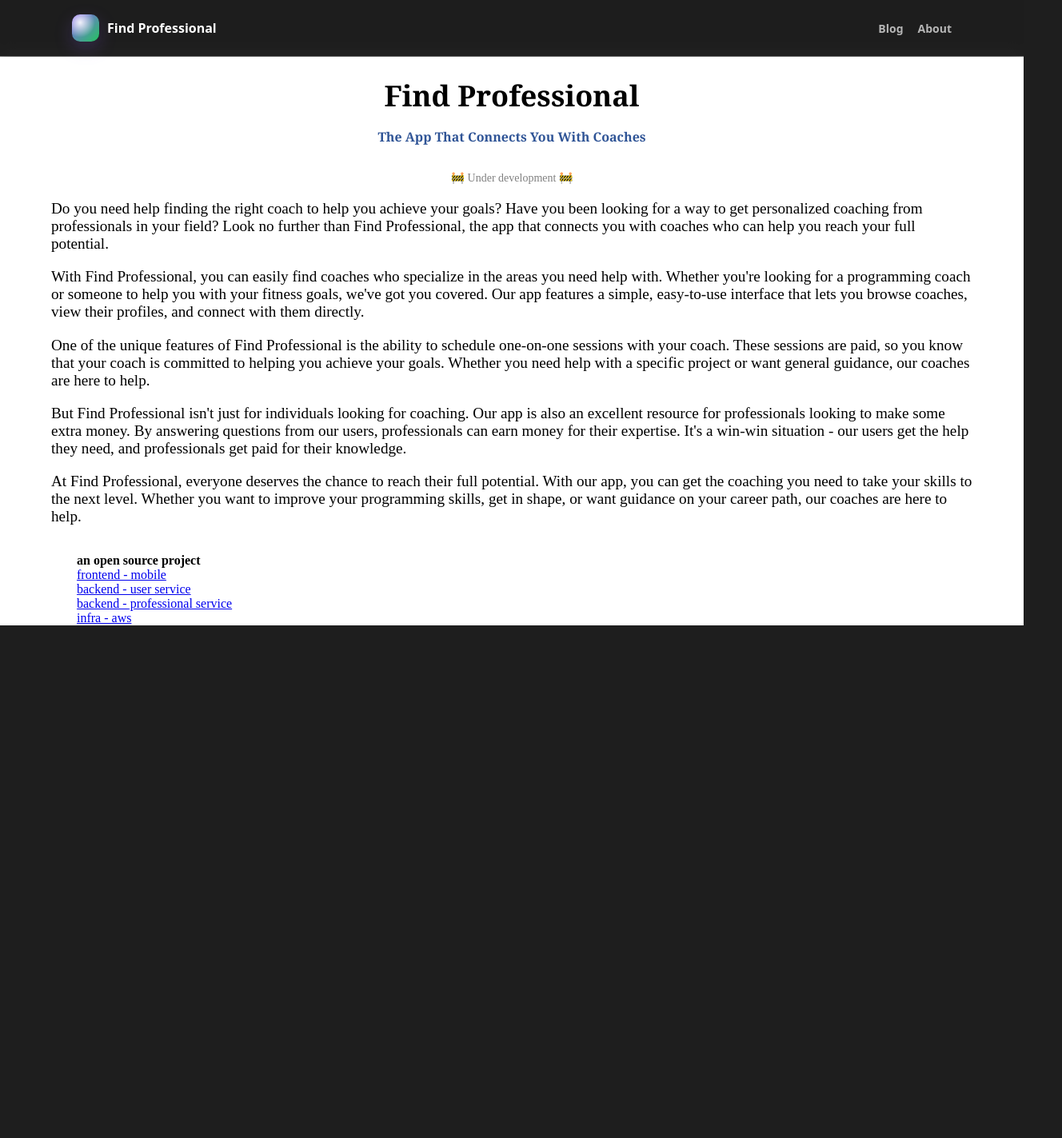
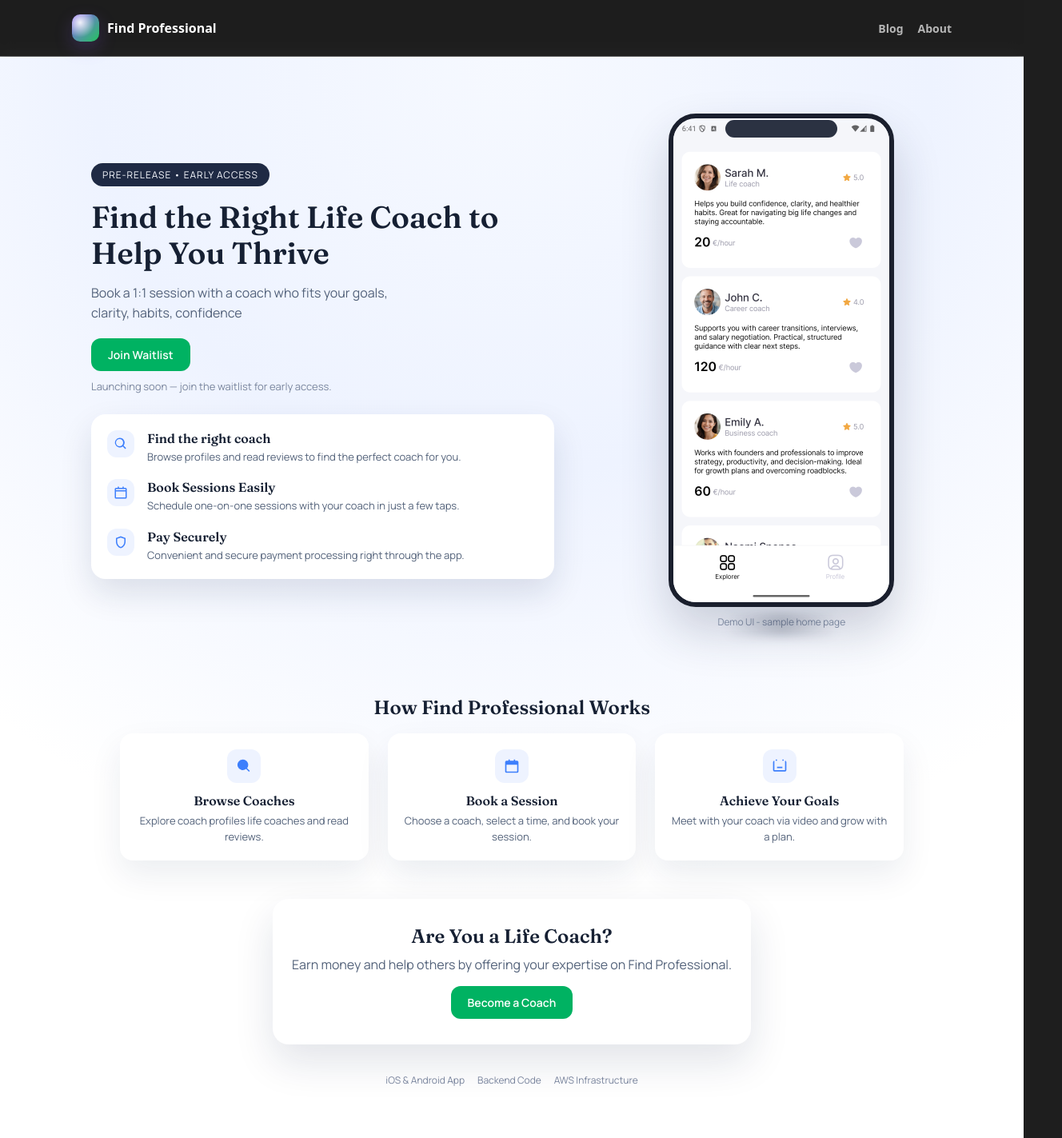
Before and after one commit to hulkdx/sabajafarzadeh.com, a React app: page /findprofessional in a window 1280 px wide. Shown: the whole page at 80% size, 1328 px wide, since content can reach past the window. Before the commit the page ends 870 px from the top, so only its background shows below. Built offline with nearby package versions, Linux system fonts and the light colour scheme.

Commit message:
Professional landing page update (#3)

```diff
--- a/src/components/pages/findprofessional/FindProfessionalPage.css
+++ b/src/components/pages/findprofessional/FindProfessionalPage.css
@@ -1,63 +1,345 @@
-.page-content {
+@import url('https://fonts.googleapis.com/css2?family=Fraunces:wght@500;600;700&family=Manrope:wght@400;500;600&display=swap');
+
+.page-content.find-professional-page {
+  display: flex;
+  flex-direction: column;
+  align-items: stretch;
+  width: 100%;
+  min-height: 100%;
+}
+
+.find-professional-page {
+  background: radial-gradient(circle at top, #f6f9ff 0%, #eef3ff 35%, #ffffff 70%);
+  color: #1f2a44;
+  font-family: 'Manrope', 'Helvetica Neue', sans-serif;
+  padding-bottom: 64px;
+}
+
+.find-professional-page h1,
+.find-professional-page h2,
+.find-professional-page h3 {
+  font-family: 'Fraunces', 'Georgia', serif;
+  font-weight: 600;
+  color: #162033;
+  margin: 0;
+}
+
+.find-professional-page p {
+  margin: 0;
+  color: #53627a;
+}
+
+.fp-hero {
+  width: 100%;
+  padding: 72px 24px 48px;
+}
+
+.fp-hero-inner {
+  max-width: 1100px;
+  margin: 0 auto;
+  display: grid;
+  grid-template-columns: minmax(0, 1.1fr) minmax(0, 0.9fr);
+  gap: 48px;
+  align-items: center;
+  animation: fp-fade-up 0.8s ease both;
+}
+
+.fp-tag {
+  display: inline-flex;
+  align-items: center;
+  padding: 6px 14px;
+  border-radius: 999px;
+  background: #1f2a44;
+  color: #f8faff;
+  font-size: 12px;
+  letter-spacing: 0.08em;
+  text-transform: uppercase;
+}
+
+.fp-hero-copy h1 {
+  font-size: 38px;
+  line-height: 1.2;
+  margin: 16px 0 14px;
+}
+
+.fp-hero-copy p {
+  font-size: 16px;
+  line-height: 1.6;
+  max-width: 420px;
+}
+
+.fp-hero-actions {
+  display: flex;
+  gap: 12px;
+  margin-top: 18px;
+  align-items: center;
+  flex-wrap: wrap;
+}
+
+.fp-btn {
+  display: inline-flex;
+  align-items: center;
+  justify-content: center;
+  padding: 10px 20px;
+  border-radius: 12px;
+  border: 1px solid transparent;
+  font-size: 14px;
+  font-weight: 600;
+  text-decoration: none;
+  transition: transform 0.2s ease, box-shadow 0.2s ease;
+}
+
+.fp-btn:hover {
+  transform: translateY(-1px);
+  box-shadow: 0 10px 20px rgba(29, 53, 100, 0.15);
+}
+
+.fp-btn-primary {
+  background: #00B262;
+  color: #ffffff;
+}
+
+.fp-feature-card {
+  margin-top: 26px;
+  background: #ffffff;
+  border-radius: 18px;
+  padding: 20px;
+  box-shadow: 0 18px 40px rgba(17, 35, 73, 0.12);
+}
+
+.fp-feature {
+  display: grid;
+  grid-template-columns: 36px 1fr;
+  gap: 14px;
+  align-items: start;
+}
+
+.fp-feature + .fp-feature {
+  margin-top: 18px;
+}
+
+.fp-feature h3 {
+  font-size: 16px;
+  margin-bottom: 4px;
+}
+
+.fp-feature p {
+  font-size: 13px;
+  line-height: 1.5;
+}
+
+.fp-icon {
+  width: 34px;
+  height: 34px;
+  border-radius: 12px;
+  background: #eef3ff;
+  display: flex;
+  align-items: center;
+  justify-content: center;
+  color: #3d7ffc;
+}
+
+.fp-icon svg {
+  width: 18px;
+  height: 18px;
+  fill: currentColor;
+}
+
+.fp-hero-visual {
+  position: relative;
   display: flex;
   flex-direction: column;
   align-items: center;
-  height: inherit;
-  overflow: auto;
-  background-color: white;
+  gap: 10px;
 }
 
-.header-introduction {
-  padding-top: 1px;
-  padding-left: 64px;
-  padding-right: 64px;
+.fp-phone {
+  width: 270px;
+  border-radius: 34px;
+  background: #f6f8fd;
+  border: 6px solid #1a1f2d;
+  box-shadow: 0 30px 60px rgba(31, 42, 68, 0.2);
+  overflow: hidden;
 }
 
-.header-introduction-title {
-  flex: 1;
-  text-align: center;
-  font-size: 36px;
-  font-family: Georgia;
-  font-weight: bold;
-  /* padding-left: 32px; */
-  color: black;
-  margin-bottom: 0;
+.fp-shadow {
+  position: absolute;
+  width: 200px;
+  height: 30px;
+  background: radial-gradient(circle, rgba(31, 42, 68, 0.25) 0%, transparent 70%);
+  bottom: -10px;
+  filter: blur(6px);
 }
 
-.header-introduction-subtitle {
-  flex: 1;
+.fp-steps {
+  max-width: 980px;
+  margin: 0 auto;
+  padding: 36px 24px 0;
   text-align: center;
-  font-size: 16px;
-  font-family: Georgia;
-  font-weight: bold;
-  /* padding-left: 32px; */
-  color: #2f5496;
-  margin-top: 16px;
-  margin-bottom: 32px;
+  animation: fp-fade-up 0.8s ease 0.1s both;
 }
 
-.header-introduction-content {
-  font-size: larger;
+.fp-steps h2 {
+  font-size: 24px;
+  margin-bottom: 18px;
 }
 
-.under-dev {
-  text-align: center;
-  color: gray;
-  font-size: 14px;
+.fp-steps-grid {
+  display: grid;
+  grid-template-columns: repeat(3, minmax(0, 1fr));
+  gap: 24px;
 }
 
-.source {
-  display: flex;
-  flex-direction: column;
-  align-self: flex-start;
-  padding-left: 96px;
-  margin-top: 16px;
+.fp-step {
+  background: #ffffff;
+  border-radius: 16px;
+  padding: 20px;
+  box-shadow: 0 18px 40px rgba(17, 35, 73, 0.08);
 }
 
-.source-title {
-  font-weight: bold;
+.fp-step-icon {
+  width: 42px;
+  height: 42px;
+  border-radius: 12px;
+  background: #eef3ff;
+  display: inline-flex;
+  align-items: center;
+  justify-content: center;
+  color: #3d7ffc;
+  margin-bottom: 12px;
 }
 
-.source-element {
+.fp-step-icon svg {
+  width: 20px;
+  height: 20px;
+  fill: currentColor;
+}
 
+.fp-step h3 {
+  font-size: 16px;
+  margin-bottom: 6px;
 }
+
+.fp-step p {
+  font-size: 13px;
+  line-height: 1.5;
+}
+
+.fp-cta {
+  margin: 48px auto 0;
+  max-width: 720px;
+  text-align: center;
+  padding: 32px 24px;
+  background: #ffffff;
+  border-radius: 20px;
+  box-shadow: 0 22px 50px rgba(17, 35, 73, 0.12);
+  animation: fp-fade-up 0.8s ease 0.2s both;
+}
+
+.fp-cta h2 {
+  font-size: 24px;
+  margin-bottom: 10px;
+}
+
+.fp-cta p {
+  margin-bottom: 16px;
+}
+
+.fp-footer {
+  margin: 36px auto 0;
+  max-width: 880px;
+  padding: 0 24px;
+  display: flex;
+  flex-wrap: wrap;
+  gap: 16px;
+  justify-content: center;
+  font-size: 12px;
+  color: #7a869e;
+}
+
+.fp-footer a {
+  color: inherit;
+  text-decoration: none;
+}
+
+.fp-footer a:hover {
+  color: #3d7ffc;
+}
+
+@keyframes fp-fade-up {
+  from {
+    opacity: 0;
+    transform: translateY(12px);
+  }
+  to {
+    opacity: 1;
+    transform: translateY(0);
+  }
+}
+
+@media (max-width: 900px) {
+  .fp-hero-inner {
+    grid-template-columns: 1fr;
+  }
+
+  .fp-hero-copy p {
+    max-width: none;
+  }
+
+  .fp-hero-visual {
+    order: -1;
+  }
+}
+
+@media (max-width: 720px) {
+  .fp-hero {
+    padding: 52px 16px 32px;
+  }
+
+  .fp-hero-copy h1 {
+    font-size: 30px;
+  }
+
+  .fp-steps-grid {
+    grid-template-columns: 1fr;
+  }
+
+  .fp-hero-actions {
+    flex-direction: column;
+    align-items: flex-start;
+  }
+}
+
+.fp-phone-notch {
+  position: absolute;
+  top: 8px;
+  left: 50%;
+  transform: translateX(-50%);
+  width: 140px;
+  height: 22px;
+  border-radius: 999px;
+  background: rgba(15, 23, 42, 0.88);
+  z-index: 2;
+}
+
+.fp-phone-img {
+  width: 100%;
+  height: 100%;
+  margin-top: 5px;
+  object-fit: cover;
+  /* fills the phone nicely */
+  object-position: center top;
+  /* keeps the top UI visible */
+  display: block;
+}
+
+.fp-demo-note {
+  font-size: 12px;
+  color: #7a869e;
+}
+
+.fp-hero-note {
+  margin-top: 10px;
+  font-size: 13px;
+  color: #7a869e;
+}
--- a/src/components/pages/findprofessional/FindProfessionalPage.jsx
+++ b/src/components/pages/findprofessional/FindProfessionalPage.jsx
@@ -1,35 +1,124 @@
-/* eslint-disable react/no-unescaped-entities */
-/* eslint-disable max-len */
 import React from 'react';
 
 import './FindProfessionalPage.css';
 
 function FindProfessionalPage() {
   return (
-    <div className="page-content">
-      <div className="header-introduction">
-        <h1 className="header-introduction-title">Find Professional</h1>
-        <h1 className="header-introduction-subtitle">The App That Connects You With Coaches</h1>
-        <div className="header-introduction-content">
-          <div className="under-dev">🚧 Under development 🚧</div>
-          <p>Do you need help finding the right coach to help you achieve your goals? Have you been looking for a way to get personalized coaching from professionals in your field? Look no further than Find Professional, the app that connects you with coaches who can help you reach your full potential.</p>
-          <p>With Find Professional, you can easily find coaches who specialize in the areas you need help with. Whether you're looking for a programming coach or someone to help you with your fitness goals, we've got you covered. Our app features a simple, easy-to-use interface that lets you browse coaches, view their profiles, and connect with them directly.</p>
-          <p>One of the unique features of Find Professional is the ability to schedule one-on-one sessions with your coach. These sessions are paid, so you know that your coach is committed to helping you achieve your goals. Whether you need help with a specific project or want general guidance, our coaches are here to help.</p>
-          <p>But Find Professional isn't just for individuals looking for coaching. Our app is also an excellent resource for professionals looking to make some extra money. By answering questions from our users, professionals can earn money for their expertise. It's a win-win situation - our users get the help they need, and professionals get paid for their knowledge.</p>
-          {/* <p>So what are you waiting for? Download Find Professional today and connect with coaches who can help you achieve your goals. Our app is available on both iOS and Android, so no matter what device you use, you can start benefiting from personalized coaching right away.</p> */}
-          <p>
-            At Find Professional, everyone deserves the chance to reach their full potential. With our app, you can get the coaching you need to take your skills to the next level. Whether you want to improve your programming skills, get in shape, or want guidance on your career path, our coaches are here to help.
-            {/* Download Find Professional today and start your journey toward success! */}
-          </p>
+    <div className="page-content find-professional-page">
+      <section className="fp-hero" id="waitlist">
+        <div className="fp-hero-inner">
+          <div className="fp-hero-copy">
+            <div className="fp-tag">Pre-release • Early access</div>
+            <h1>Find the Right Life Coach to Help You Thrive</h1>
+            <p>
+              Book a 1:1 session with a coach who fits your goals, clarity, habits, confidence
+            </p>
+            <div className="fp-hero-actions">
+              <a className="fp-btn fp-btn-primary" href='https://forms.gle/6DdL9TCzPmQSmcPx9'>
+                Join Waitlist
+              </a>
+            </div>
+
+            <div className="fp-hero-note">
+              Launching soon — join the waitlist for early access.
+            </div>
+
+            <div className="fp-feature-card">
+              <div className="fp-feature">
+                <div className="fp-icon">
+                  <svg viewBox="0 0 24 24" aria-hidden="true">
+                    <path d="M10 2a8 8 0 1 0 5.293 14.293l4.207 4.207 1.414-1.414-4.207-4.207A8 8 0 0 0 10 2zm0 2a6 6 0 1 1 0 12 6 6 0 0 1 0-12z" />
+                  </svg>
+                </div>
+                <div>
+                  <h3>Find the right coach</h3>
+                  <p>Browse profiles and read reviews to find the perfect coach for you.</p>
+                </div>
+              </div>
+              <div className="fp-feature">
+                <div className="fp-icon">
+                  <svg viewBox="0 0 24 24" aria-hidden="true">
+                    <path d="M7 2h2v2h6V2h2v2h3a2 2 0 0 1 2 2v14a2 2 0 0 1-2 2H4a2 2 0 0 1-2-2V6a2 2 0 0 1 2-2h3V2zm13 8H4v10h16V10zM4 8h16V6H4v2z" />
+                  </svg>
+                </div>
+                <div>
+                  <h3>Book Sessions Easily</h3>
+                  <p>Schedule one-on-one sessions with your coach in just a few taps.</p>
+                </div>
+              </div>
+              <div className="fp-feature">
+                <div className="fp-icon">
+                  <svg viewBox="0 0 24 24" aria-hidden="true">
+                    <path d="M12 2 4 5v6c0 5.25 3.438 9.984 8 11 4.562-1.016 8-5.75 8-11V5l-8-3zm0 2.18 6 2.25v4.57c0 4.07-2.55 7.87-6 8.99-3.45-1.12-6-4.92-6-8.99V6.43l6-2.25z" />
+                  </svg>
+                </div>
+                <div>
+                  <h3>Pay Securely</h3>
+                  <p>Convenient and secure payment processing right through the app.</p>
+                </div>
+              </div>
+            </div>
+          </div>
+          <div className="fp-hero-visual" aria-hidden="true">
+            <div className="fp-phone">
+              <div className="fp-phone-notch" />
+              <img
+                className="fp-phone-img"
+                src="/images/app-screenshot.png"
+                alt="Find Professional app screenshot"
+                loading="lazy"
+              />
+            </div>
+            <div className="fp-demo-note">Demo UI - sample home page</div>
+            <div className="fp-shadow" />
+          </div>
         </div>
-      </div>
-      <div className="source">
-        <div className="source-title">an open source project</div>
-        <a className="source-element" href="https://github.com/hulkdx/findprofessional-frontend-mobile">frontend - mobile</a>
-        <a className="source-element" href="https://github.com/hulkdx/findprofessional-backend-user">backend - user service</a>
-        <a className="source-element" href="https://github.com/hulkdx/findprofessional-backend-pro">backend - professional service</a>
-        <a className="source-element" href="https://github.com/hulkdx/findprofessional-infra">infra - aws</a>
-      </div>
+      </section>
+
+      <section className="fp-steps">
+        <h2>How Find Professional Works</h2>
+        <div className="fp-steps-grid">
+          <div className="fp-step">
+            <div className="fp-step-icon">
+              <svg viewBox="0 0 24 24" aria-hidden="true">
+                <path d="M10 2a8 8 0 1 0 5.293 14.293l4.207 4.207 1.414-1.414-4.207-4.207A8 8 0 0 0 10 2z" />
+              </svg>
+            </div>
+            <h3>Browse Coaches</h3>
+            <p>Explore coach profiles life coaches and read reviews.</p>
+          </div>
+          <div className="fp-step">
+            <div className="fp-step-icon">
+              <svg viewBox="0 0 24 24" aria-hidden="true">
+                <path d="M7 2h2v2h6V2h2v2h3a2 2 0 0 1 2 2v14a2 2 0 0 1-2 2H4a2 2 0 0 1-2-2V6a2 2 0 0 1 2-2h3V2zm13 8H4v10h16V10z" />
+              </svg>
+            </div>
+            <h3>Book a Session</h3>
+            <p>Choose a coach, select a time, and book your session.</p>
+          </div>
+          <div className="fp-step">
+            <div className="fp-step-icon">
+              <svg viewBox="0 0 24 24" aria-hidden="true">
+                <path d="M4 4h16v14H4zM2 6v12a2 2 0 0 0 2 2h16a2 2 0 0 0 2-2V6a2 2 0 0 0-2-2h-2V2h-2v2H8V2H6v2H4a2 2 0 0 0-2 2zm6 7h8v2H8v-2z" />
+              </svg>
+            </div>
+            <h3>Achieve Your Goals</h3>
+            <p>Meet with your coach via video and grow with a plan.</p>
+          </div>
+        </div>
+      </section>
+
+      <section className="fp-cta" id="coach">
+        <h2>Are You a Life Coach?</h2>
+        <p>Earn money and help others by offering your expertise on Find Professional.</p>
+        <a className="fp-btn fp-btn-primary" href="https://forms.gle/7ttD2GwTZovrBpPq8">Become a Coach</a>
+      </section>
+
+      <footer className="fp-footer">
+        <a href="https://github.com/hulkdx/findprofessional-frontend-mobile">iOS &amp; Android App</a>
+        <a href="https://github.com/hulkdx/findprofessional-backend-user">Backend Code</a>
+        <a href="https://github.com/hulkdx/findprofessional-infra">AWS Infrastructure</a>
+      </footer>
     </div>
   );
 }
```
Also changed, not shown: public/images/app-screenshot.png (added).
